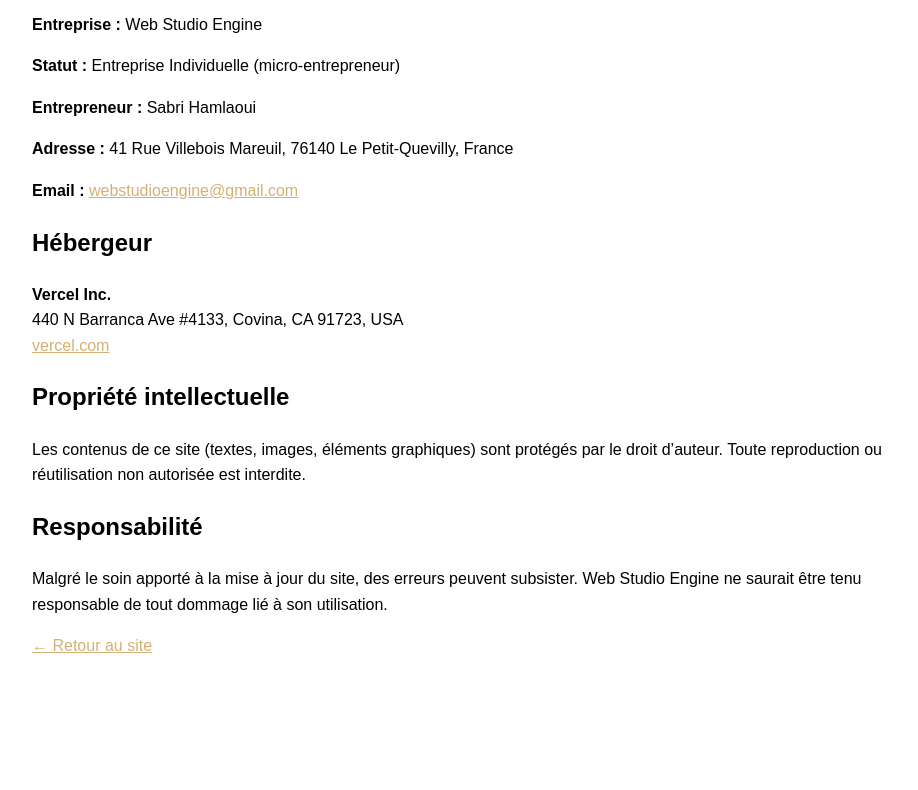
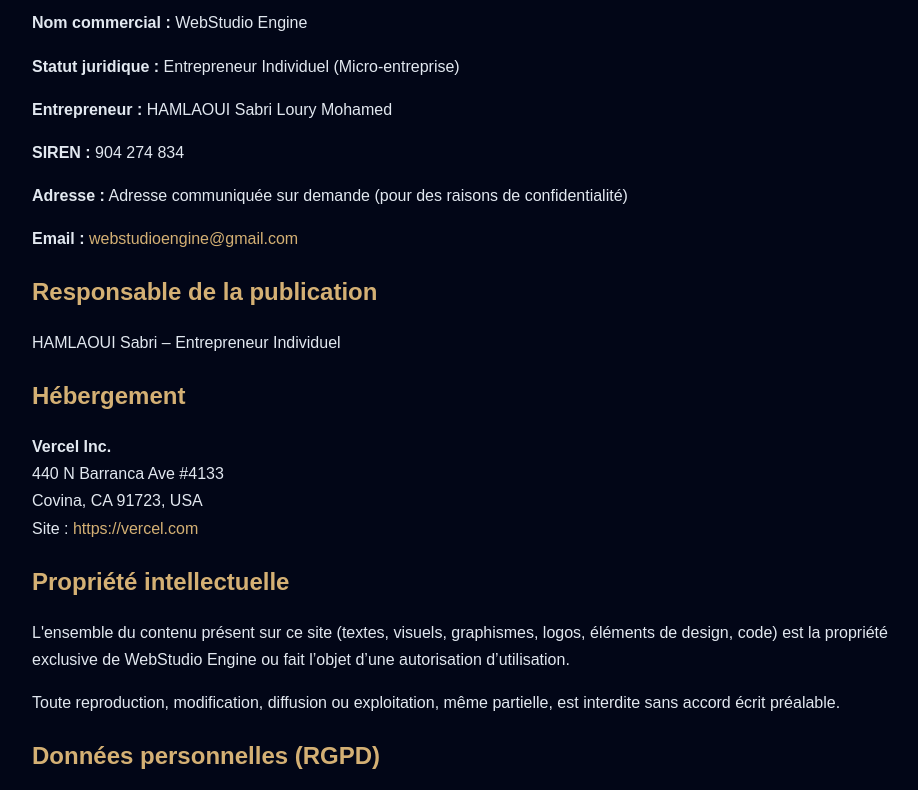
Before and after one commit to webstudioengine-dotcom/Web-Studio-Engine, a plain HTML site: page mentions-legales.html in a window 1280 px wide. Shown: the part 101-891 px from the top of the page, without its empty margins (158-1076 px from the left). Before the commit the page ends 800 px from the top, so only its background shows below. Drawn offline with Linux system fonts and the light colour scheme.

Commit message:
Update mentions-legales.html

```diff
--- a/mentions-legales.html
+++ b/mentions-legales.html
@@ -2,36 +2,67 @@
 <html lang="fr">
 <head>
 <meta charset="UTF-8">
-<title>Mentions légales - Web Studio Engine</title>
+<title>Mentions légales - WebStudio Engine</title>
 <meta name="viewport" content="width=device-width, initial-scale=1">
 <style>
-body { font-family: Arial, sans-serif; max-width: 900px; margin: 40px auto; line-height: 1.6; padding: 0 16px; }
-a { color:#d4b074; }
+body {
+  font-family: Arial, sans-serif;
+  max-width: 900px;
+  margin: 40px auto;
+  line-height: 1.7;
+  padding: 0 16px;
+  color: #e2e8f0;
+  background: #020617;
+}
+h1, h2 {
+  color: #d4b074;
+  margin-bottom: 10px;
+}
+a {
+  color: #d4b074;
+  text-decoration: none;
+}
+p { margin-bottom: 14px; }
 </style>
 </head>
 <body>
 
 <h1>Mentions légales</h1>
 
-<p><strong>Entreprise :</strong> Web Studio Engine</p>
-<p><strong>Statut :</strong> Entreprise Individuelle (micro-entrepreneur)</p>
-<p><strong>Entrepreneur :</strong> Sabri Hamlaoui</p>
-<p><strong>Adresse :</strong> 41 Rue Villebois Mareuil, 76140 Le Petit-Quevilly, France</p>
+<p><strong>Nom commercial :</strong> WebStudio Engine</p>
+<p><strong>Statut juridique :</strong> Entrepreneur Individuel (Micro-entreprise)</p>
+<p><strong>Entrepreneur :</strong> HAMLAOUI Sabri Loury Mohamed</p>
+<p><strong>SIREN :</strong> 904 274 834</p>
+<p><strong>Adresse :</strong> Adresse communiquée sur demande (pour des raisons de confidentialité)</p>
 <p><strong>Email :</strong> <a href="mailto:webstudioengine@gmail.com">webstudioengine@gmail.com</a></p>
 
-<h2>Hébergeur</h2>
+<h2>Responsable de la publication</h2>
+<p>HAMLAOUI Sabri – Entrepreneur Individuel</p>
+
+<h2>Hébergement</h2>
 <p><strong>Vercel Inc.</strong><br>
-440 N Barranca Ave #4133, Covina, CA 91723, USA<br>
-<a href="https://vercel.com" target="_blank" rel="noopener">vercel.com</a></p>
+440 N Barranca Ave #4133<br>
+Covina, CA 91723, USA<br>
+Site : <a href="https://vercel.com" target="_blank" rel="noopener">https://vercel.com</a>
+</p>
 
 <h2>Propriété intellectuelle</h2>
-<p>Les contenus de ce site (textes, images, éléments graphiques) sont protégés par le droit d’auteur.
-Toute reproduction ou réutilisation non autorisée est interdite.</p>
+<p>L'ensemble du contenu présent sur ce site (textes, visuels, graphismes, logos, éléments de design, code)
+est la propriété exclusive de WebStudio Engine ou fait l’objet d’une autorisation d’utilisation.</p>
+<p>Toute reproduction, modification, diffusion ou exploitation, même partielle, est interdite sans accord écrit préalable.</p>
+
+<h2>Données personnelles (RGPD)</h2>
+<p>Les données collectées via le formulaire de contact sont utilisées uniquement pour répondre aux demandes
+et organiser les prestations. Aucune donnée n’est vendue ou transmise à des tiers.</p>
+<p>Vous pouvez demander l’accès ou la suppression de vos données en écrivant à :
+<a href="mailto:webstudioengine@gmail.com">webstudioengine@gmail.com</a></p>
 
 <h2>Responsabilité</h2>
-<p>Malgré le soin apporté à la mise à jour du site, des erreurs peuvent subsister. Web Studio Engine
-ne saurait être tenu responsable de tout dommage lié à son utilisation.</p>
+<p>WebStudio Engine s’efforce d’assurer l’exactitude des informations présentes sur le site. Toutefois,
+aucune garantie n’est fournie quant à l'exactitude, l’exhaustivité ou l’actualisation des contenus.
+L’utilisateur reconnaît utiliser ces informations sous sa responsabilité.</p>
 
 <p><a href="index.html">← Retour au site</a></p>
+
 </body>
 </html>
```
